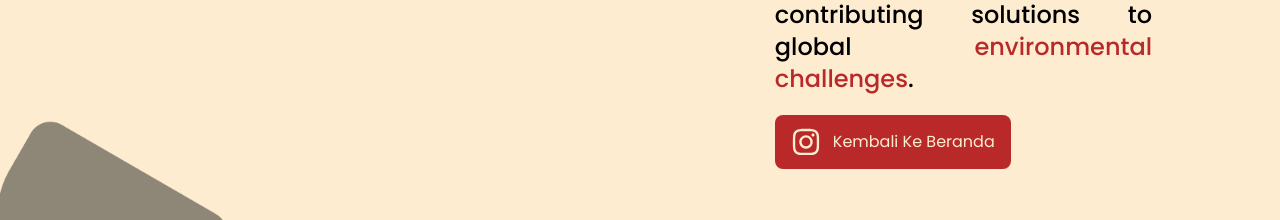
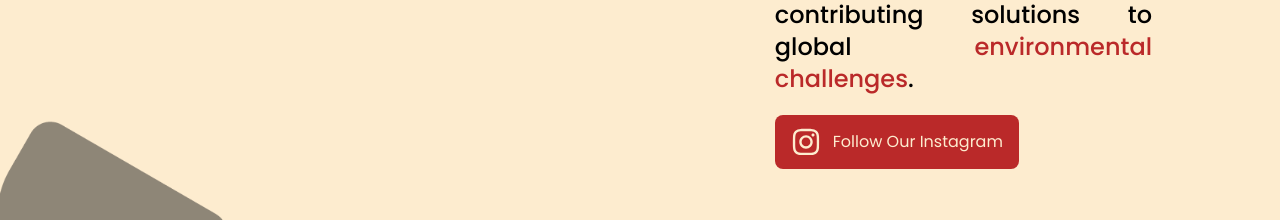
Before and after one commit to AddienZakia/ngopi-komunitas, a Next.js app: page / in a window 1280 px wide. Shown: the part 1549-1769 px from the top of the page. Built offline with nearby package versions, Linux system fonts and the light colour scheme.

Commit message:
fix button link

```diff
--- a/src/app/components/section/About.jsx
+++ b/src/app/components/section/About.jsx
@@ -73,10 +73,10 @@ export default function About() {
           <span className="text-merah_nogen">environmental challenges</span>.
         </p>
 
-        <Link href="/">
+        <Link href="https://www.instagram.com/ngopi.komunitas/">
           <div className="mx-auto xl:mx-0 mt-5 z-20 flex justify-center items-center space-x-3 text-cream_nogen bg-merah_nogen px-4 py-3 rounded-lg transition duration-200 hover:bg-merah_nogen/90 cursor-pointer w-fit">
             <FaInstagram className="text-3xl" />
-            <p>Kembali Ke Beranda</p>
+            <p>Follow Our Instagram</p>
           </div>
         </Link>
       </div>
```
